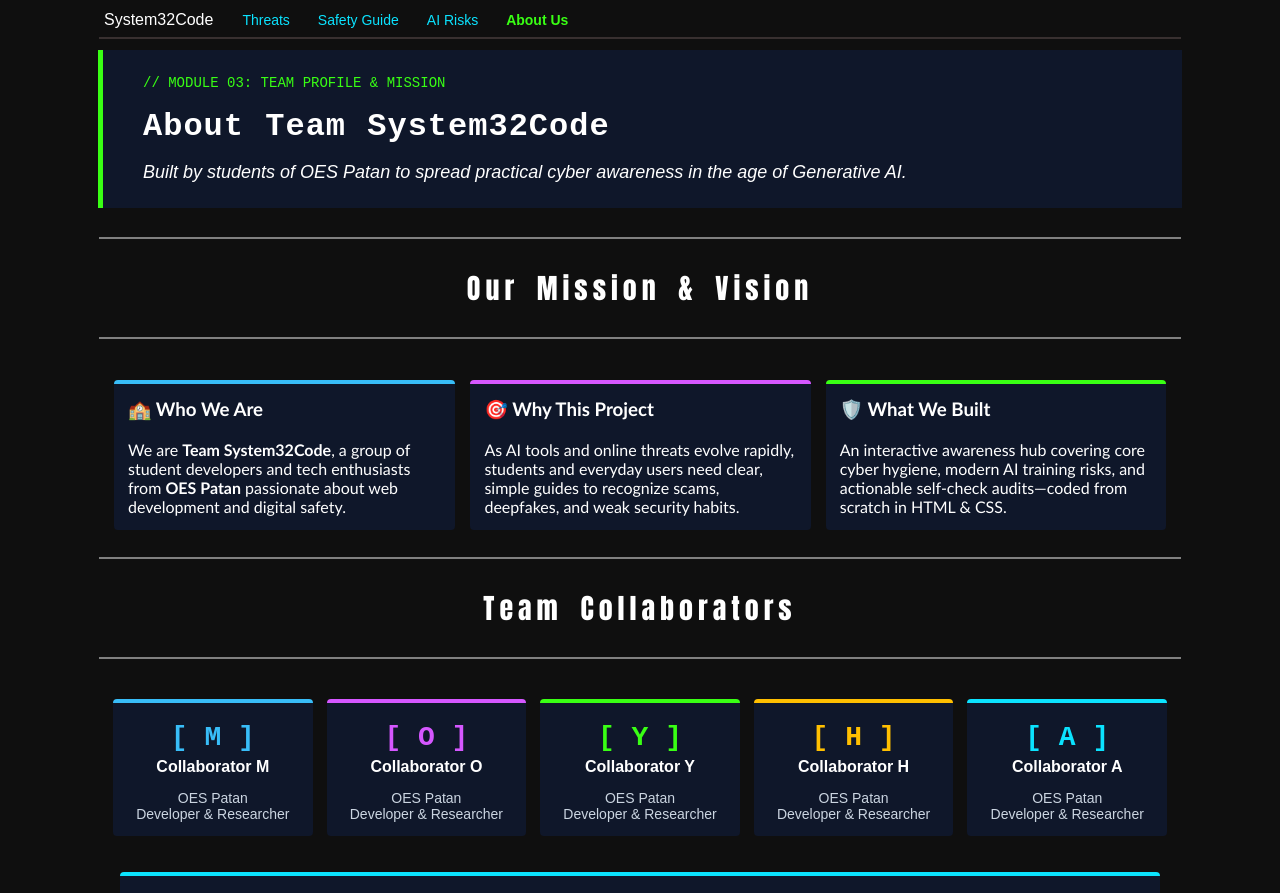
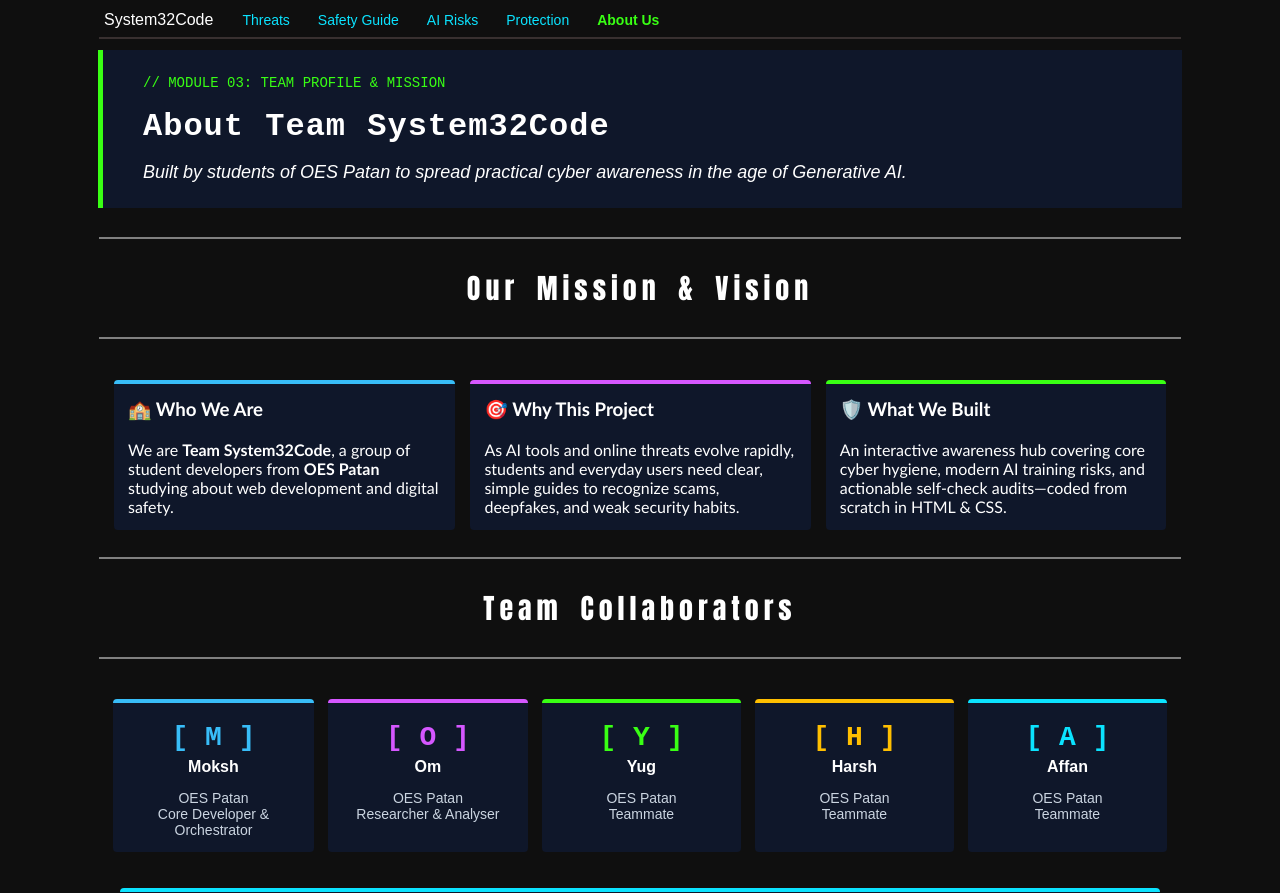
Before and after one commit to HexaCube63/System32Code, a plain HTML site: page aboutus/index.html in a window 1280 px wide. Shown: the top 893 px of the page. Drawn offline with Linux system fonts and the light colour scheme.

Commit message:
Update navigation links and team member names

```diff
--- a/aboutus/index.html
+++ b/aboutus/index.html
@@ -67,11 +67,12 @@
             <!-- Navbar -->
             <tr>
                 <td>
-                    <a href="index.html" class="logo">System32Code</a>&nbsp;&nbsp;&nbsp;&nbsp;
-                    <a href="cybersafety.html" class="navbar">Threats</a>&nbsp;&nbsp;&nbsp;&nbsp;
-                    <a href="cybersafety.html#checklist" class="navbar">Safety Guide</a>&nbsp;&nbsp;&nbsp;&nbsp;
-                    <a href="ai.html" class="navbar">AI Risks</a>&nbsp;&nbsp;&nbsp;&nbsp;
-                    <a href="about.html" class="navbar" style="color: #39ff14; font-weight: bold;">About Us</a>&nbsp;&nbsp;&nbsp;&nbsp;
+                    <a href="/" class="logo">System32Code</a>&nbsp;&nbsp;&nbsp;&nbsp;
+                    <a href="/cybersafety" class="navbar">Threats</a>&nbsp;&nbsp;&nbsp;&nbsp;
+                    <a href="/cybersafety.html#safety" class="navbar">Safety Guide</a>&nbsp;&nbsp;&nbsp;&nbsp;
+                    <a href="/ai" class="navbar">AI Risks</a>&nbsp;&nbsp;&nbsp;&nbsp;
+                    <a href="/ai/ai-protection" class="navbar">Protection</a>&nbsp;&nbsp;&nbsp;&nbsp
+                    <a href="/aboutus" class="navbar" style="color: #39ff14; font-weight: bold;">About Us</a>&nbsp;&nbsp;&nbsp;&nbsp;
                     <hr color="#383030" width="1080px">
                 </td>
             </tr>
@@ -104,7 +105,7 @@
                         <tr>
                             <td class="card" style="border-top: 4px solid #38bdf8;">
                                 <h3>🏫 Who We Are</h3>
-                                We are <b>Team System32Code</b>, a group of student developers and tech enthusiasts from <b>OES Patan</b> passionate about web development and digital safety.
+                                We are <b>Team System32Code</b>, a group of student developers from <b>OES Patan</b> studying about web development and digital safety.
                             </td>
                             <td class="card" style="border-top: 4px solid #d557ff;">
                                 <h3>🎯 Why This Project</h3>
@@ -133,32 +134,32 @@
                         <tr>
                             <td class="member-card" style="border-top: 4px solid #38bdf8;">
                                 <p style="font-family: 'Courier New', Courier, monospace; font-size: 28px; font-weight: bold; color: #38bdf8; margin: 5px 0;">[ M ]</p>
-                                <b>Collaborator M</b>
-                                <p style="font-size: 14px; color: #cbd5e1;">OES Patan<br>Developer &amp; Researcher</p>
+                                <b>Moksh</b>
+                                <p style="font-size: 14px; color: #cbd5e1;">OES Patan<br>Core Developer &amp; Orchestrator</p>
                             </td>
 
                             <td class="member-card" style="border-top: 4px solid #d557ff;">
                                 <p style="font-family: 'Courier New', Courier, monospace; font-size: 28px; font-weight: bold; color: #d557ff; margin: 5px 0;">[ O ]</p>
-                                <b>Collaborator O</b>
-                                <p style="font-size: 14px; color: #cbd5e1;">OES Patan<br>Developer &amp; Researcher</p>
+                                <b>Om</b>
+                                <p style="font-size: 14px; color: #cbd5e1;">OES Patan<br>Researcher &amp; Analyser</p>
                             </td>
 
                             <td class="member-card" style="border-top: 4px solid #39ff14;">
                                 <p style="font-family: 'Courier New', Courier, monospace; font-size: 28px; font-weight: bold; color: #39ff14; margin: 5px 0;">[ Y ]</p>
-                                <b>Collaborator Y</b>
-                                <p style="font-size: 14px; color: #cbd5e1;">OES Patan<br>Developer &amp; Researcher</p>
+                                <b>Yug</b>
+                                <p style="font-size: 14px; color: #cbd5e1;">OES Patan<br>Teammate</p>
                             </td>
 
                             <td class="member-card" style="border-top: 4px solid #FFBF00;">
                                 <p style="font-family: 'Courier New', Courier, monospace; font-size: 28px; font-weight: bold; color: #FFBF00; margin: 5px 0;">[ H ]</p>
-                                <b>Collaborator H</b>
-                                <p style="font-size: 14px; color: #cbd5e1;">OES Patan<br>Developer &amp; Researcher</p>
+                                <b>Harsh</b>
+                                <p style="font-size: 14px; color: #cbd5e1;">OES Patan<br>Teammate</p>
                             </td>
 
                             <td class="member-card" style="border-top: 4px solid #0be3ff;">
                                 <p style="font-family: 'Courier New', Courier, monospace; font-size: 28px; font-weight: bold; color: #0be3ff; margin: 5px 0;">[ A ]</p>
-                                <b>Collaborator A</b>
-                                <p style="font-size: 14px; color: #cbd5e1;">OES Patan<br>Developer &amp; Researcher</p>
+                                <b>Affan</b>
+                                <p style="font-size: 14px; color: #cbd5e1;">OES Patan<br>Teammate </p>
                             </td>
                         </tr>
                     </table>
@@ -189,9 +190,9 @@
             <!-- Navigation Buttons -->
             <tr>
                 <td align="center">
-                    <a href="ai.html" class="btn">← Prev: AI Risks</a>
+                    <a href="/ai" class="btn">← Prev: AI Risks</a>
                     &nbsp;&nbsp;&nbsp;&nbsp;
-                    <a href="index.html" class="btn" style="border-color: #38bdf8;">Back to Home ⌂</a>
+                    <a href="/" class="btn" style="border-color: #38bdf8;">Back to Home ⌂</a>
                     <br><br>
                 </td>
             </tr>
```
